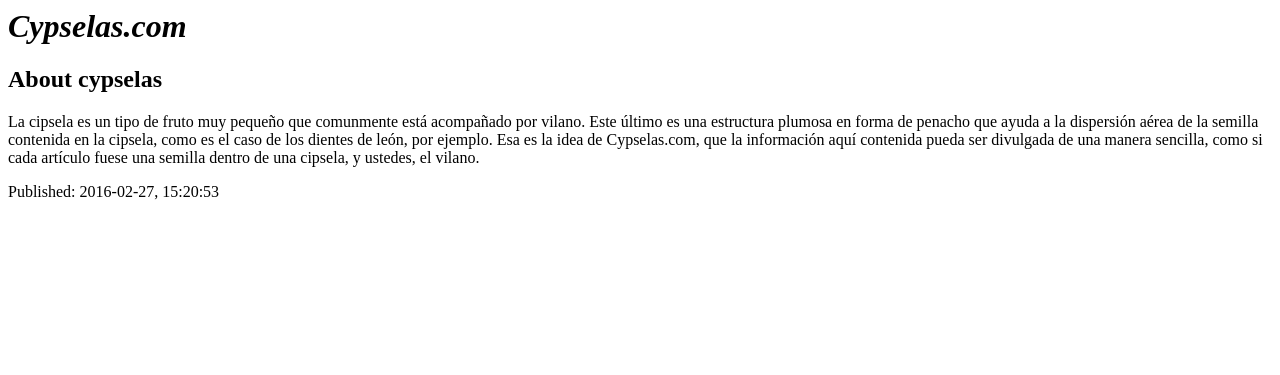
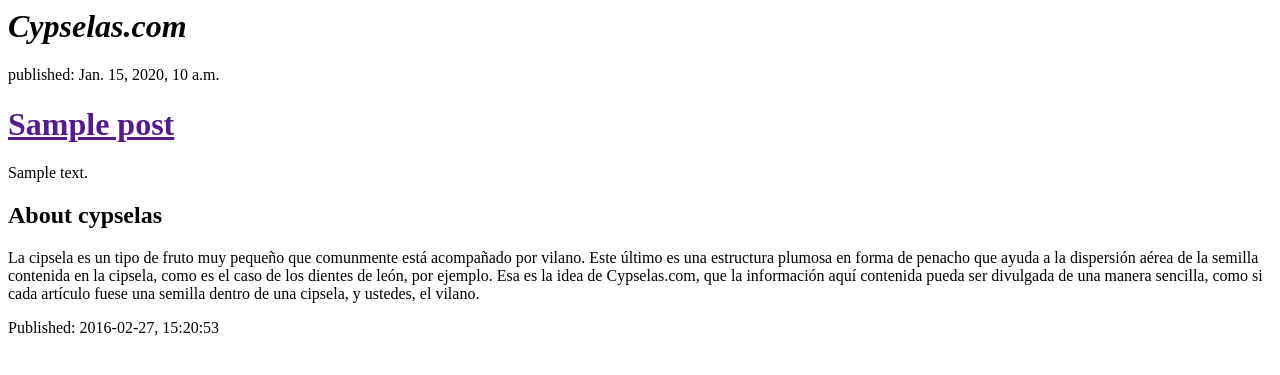
Before and after one commit to azescalante/my-first-blog, a Django app: template blog/templates/blog/post_list.html in a window 1280 px wide. Shown: the top 375 px of the page. Run offline with Django 3.2, Linux system fonts and the light colour scheme; the template is opened without the code that fills it: most values are stand-ins (such as "Sample title", 1, 10 or a date in 2020).

Commit message:
Modified templates to display posts from database.

```diff
--- a/blog/templates/blog/post_list.html
+++ b/blog/templates/blog/post_list.html
@@ -6,6 +6,14 @@
 		<div>
 			<h1><em>Cypselas.com</em></h1>
 		</div>
+
+		{% for post in posts %}
+			<div>
+            	<p>published: {{ post.published_date }}</p>
+            	<h1><a href="">{{ post.title }}</a></h1>
+            	<p>{{ post.text|linebreaks }}</p>
+        	</div>
+        {% endfor %}
 
 		<div>
 			<h2>About cypselas</h2>
--- a/blog/views.py
+++ b/blog/views.py
@@ -1,4 +1,7 @@
 from django.shortcuts import render
+from django.utils import timezone
+from .models import Post
 
 def post_list(request):
-	return render(request, 'blog/post_list.html', {})
+    posts = Post.objects.filter(published_date__lte=timezone.now()).order_by('published_date')
+    return render(request, 'blog/post_list.html', {'posts': posts})
```
